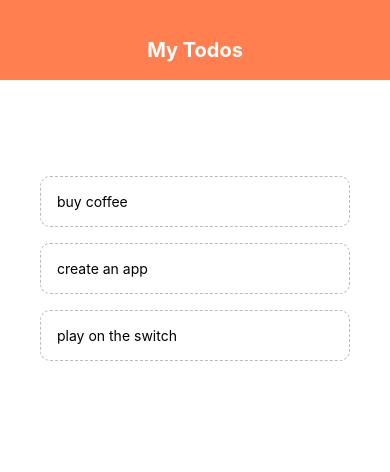
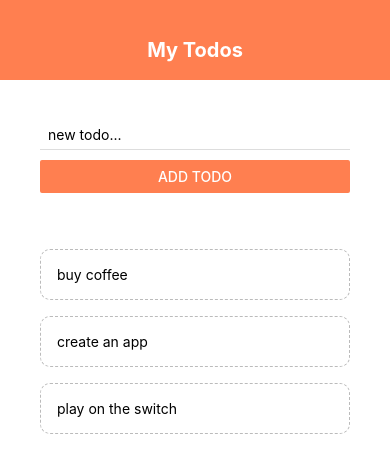
Before and after one commit to YasudaYutaka/React-Native-to-do-list, a React Native app: screen / in a window 390 px wide. Shown: the top 472 px of the page. Built offline with nearby package versions, Linux system fonts and the light colour scheme.

Commit message:
AddTodo component & submitTodo function

```diff
--- a/App.js
+++ b/App.js
@@ -3,6 +3,7 @@
 import { StyleSheet, Text, View, FlatList } from 'react-native';
 import Header from './components/header';
 import TodoItem from './components/TodoItem';
+import AddTodo from './components/AddTodo';
 
 export default function App() {
 
@@ -18,11 +19,20 @@
     });
   };
 
+  const submitHandler = (text) => {
+    setTodos((prevTodos) => {
+      return [
+        {text: text, key: Math.random().toString()},
+        ...prevTodos
+      ];
+    });
+  }
+
   return (
     <View style={styles.container}>
       <Header />
       <View style={styles.content}>
-        {/* todo form */}
+        <AddTodo submitHandler={submitHandler} />
         <View style={styles.list}>
           <FlatList
             data={todos}
--- /dev/null
+++ b/components/AddTodo.js
@@ -0,0 +1,32 @@
+import React, {useState} from 'react';
+import { StyleSheet, Text, View, TextInput, Button } from 'react-native';
+
+export default function AddTodo({submitHandler}) {
+
+    const [enteredText, setEnteredText] = useState('');
+
+    const changeHandler = (value) => {
+        setEnteredText(value);
+    }
+
+    return(
+        <View>
+            <TextInput
+                style={styles.input}
+                placeholder='new todo...'
+                onChangeText={changeHandler}
+            />
+            <Button onPress={() => submitHandler(enteredText)} title='Add Todo' color='coral' />
+        </View>
+    );
+}
+
+const styles = StyleSheet.create({
+    input: {
+        marginBottom: 10,
+        paddingHorizontal: 8,
+        paddingVertical: 6,
+        borderBottomWidth: 1,
+        borderBottomColor: '#DDD'
+    }
+});
```
